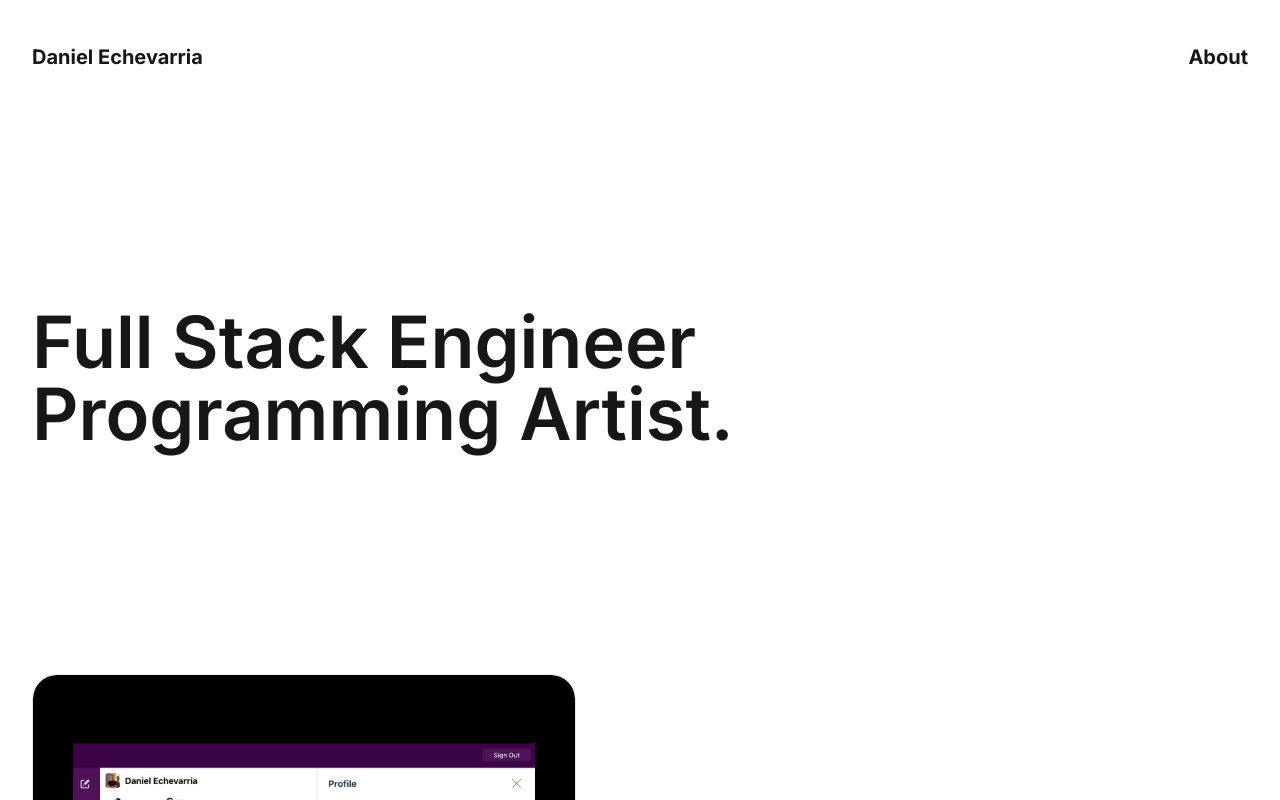
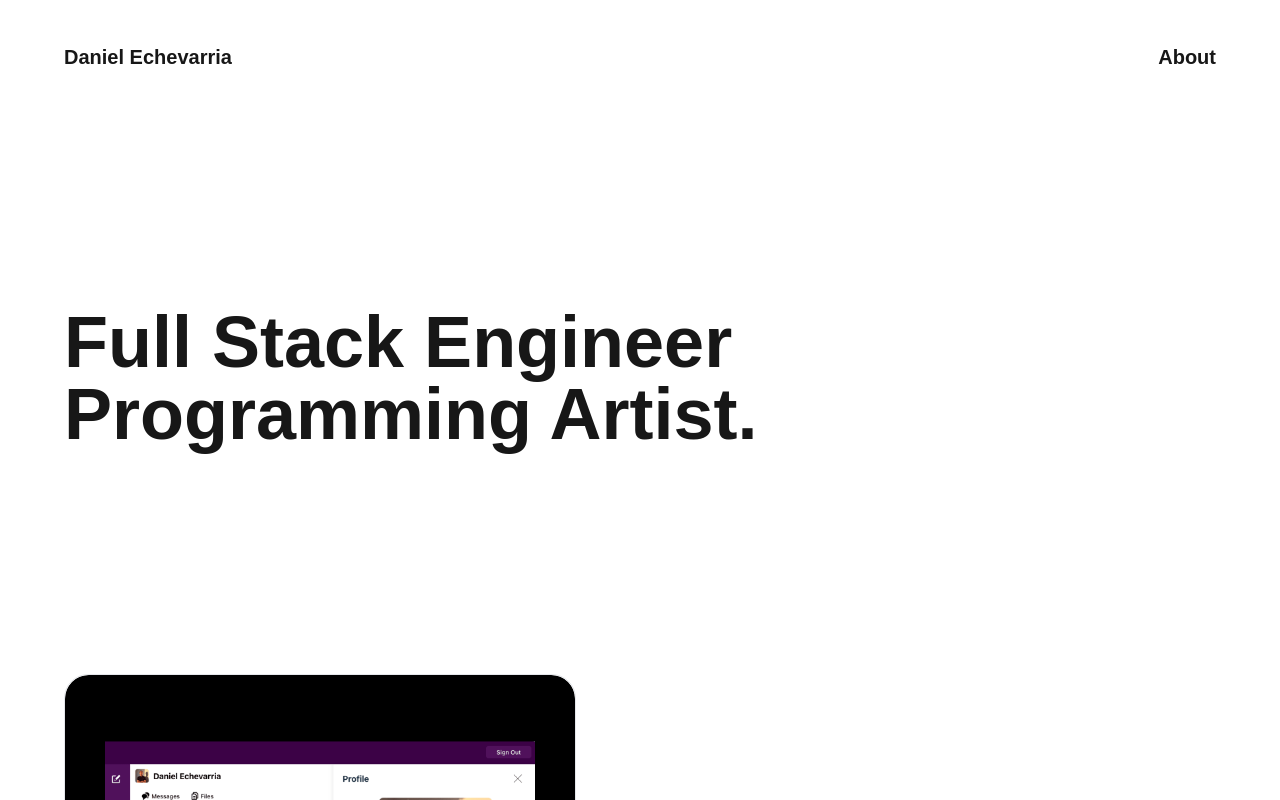
Before and after one commit to daniel-echevarria/portfolio, a Next.js app: page / in a window 1280 px wide. Shown: the top 800 px of the page. Built offline with nearby package versions, Linux system fonts and the light colour scheme.

Commit message:
Improve font

```diff
--- a/src/app/layout.tsx
+++ b/src/app/layout.tsx
@@ -1,7 +1,7 @@
 import type { Metadata } from "next";
 import localFont from "next/font/local";
+import { IBM_Plex_Sans } from "next/font/google";
 import "./globals.css";
-import { inter } from "./ui/fonts";
 import Nav from "@/app/ui/Nav";
 
 const geistSans = localFont({
@@ -13,6 +13,12 @@ const geistMono = localFont({
   src: "./fonts/GeistMonoVF.woff",
   variable: "--font-geist-mono",
   weight: "100 900",
+});
+
+const ibmPlexSans = IBM_Plex_Sans({
+  subsets: ["latin"],
+  variable: "--font-ibm-plex-sans",
+  weight: ["300", "400", "600", "700"],
 });
 
 export const metadata: Metadata = {
@@ -28,9 +34,9 @@ export default function RootLayout({
   return (
     <html lang="en">
       <body
-        className={`${inter.className} ${geistSans.variable} ${geistMono.variable} antialiased max-w-7xl mx-auto`}
+        className={`${ibmPlexSans.variable} ${geistSans.variable} ${geistMono.variable} antialiased max-w-7xl mx-auto`}
       >
-        <div className="grid grid-rows-[50px_1fr_50px] lg:grid-rows-[50px_1fr_50px] items-center  min-h-screen p-8 sm:px-16k">
+        <div className="grid grid-rows-[50px_1fr_50px] lg:grid-rows-[50px_1fr_50px] items-center min-h-screen p-8 sm:px-16">
           <Nav />
           {children}
           <footer className="w-full my-14 sm:my-14 animate-fade-in-up opacity-0">
```
